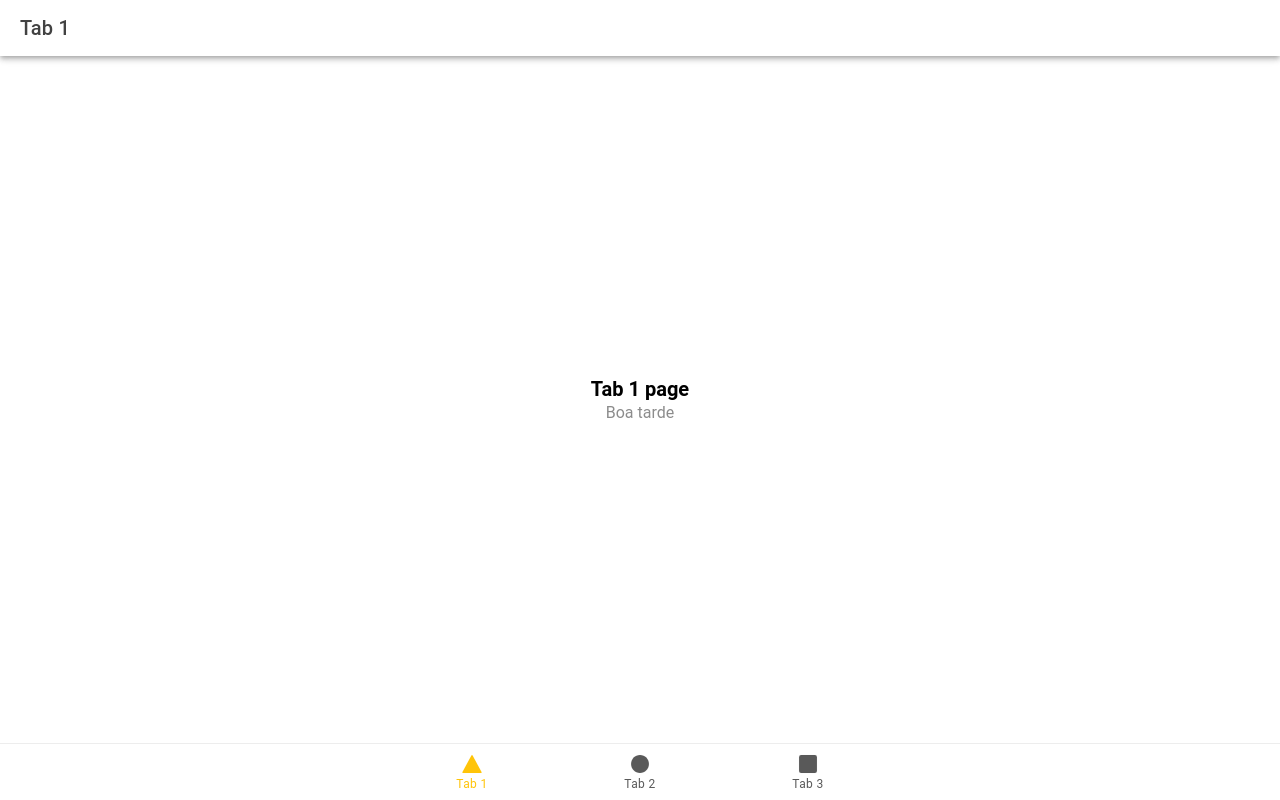
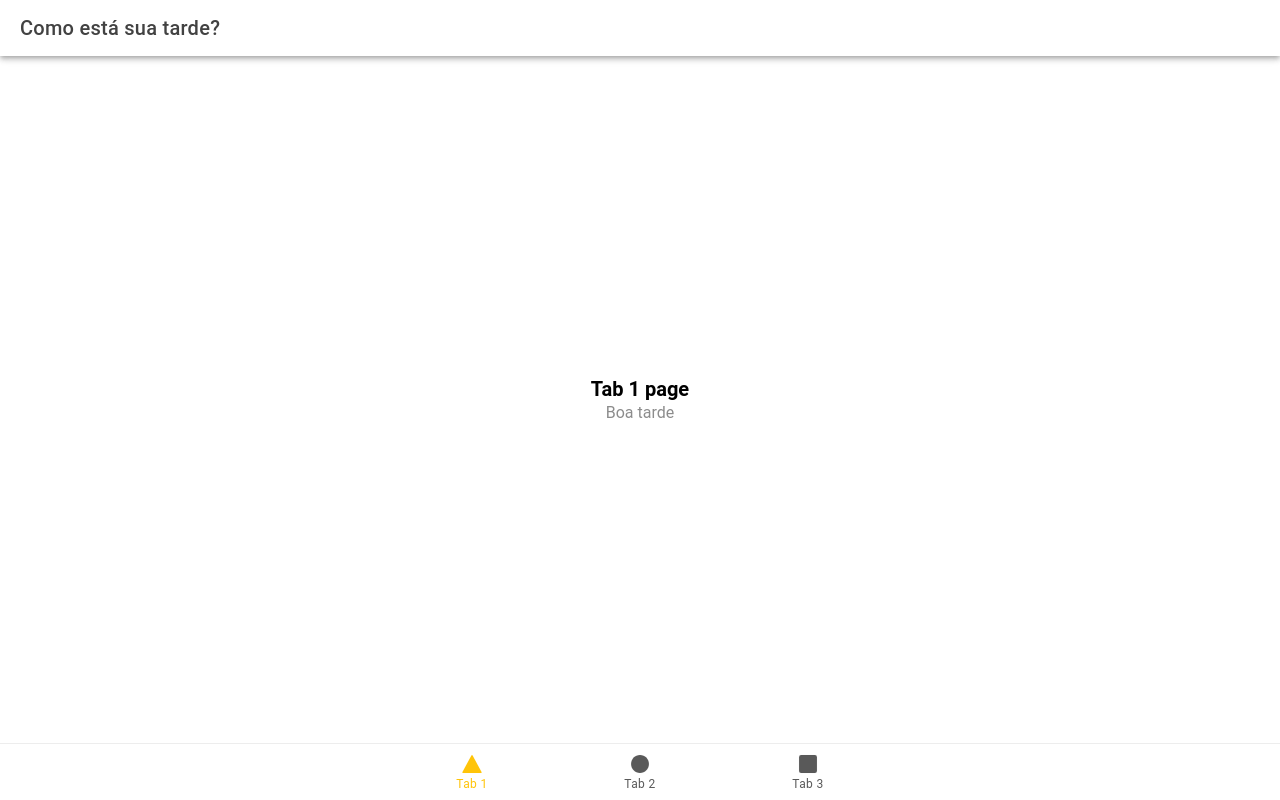
Before and after one commit to windcarvalho/ola-pdm-2023-2, a React (Vite) app: page /tab1 in a window 1280 px wide. Built offline with nearby package versions, Linux system fonts and the light colour scheme.

Commit message:
Update Tab1.tsx

```diff
--- a/src/pages/Tab1.tsx
+++ b/src/pages/Tab1.tsx
@@ -7,7 +7,7 @@ const Tab1: React.FC = () => {
     <IonPage>
       <IonHeader>
         <IonToolbar>
-          <IonTitle>Tab 1</IonTitle>
+          <IonTitle>Como está sua tarde?</IonTitle>
         </IonToolbar>
       </IonHeader>
       <IonContent fullscreen>
```
